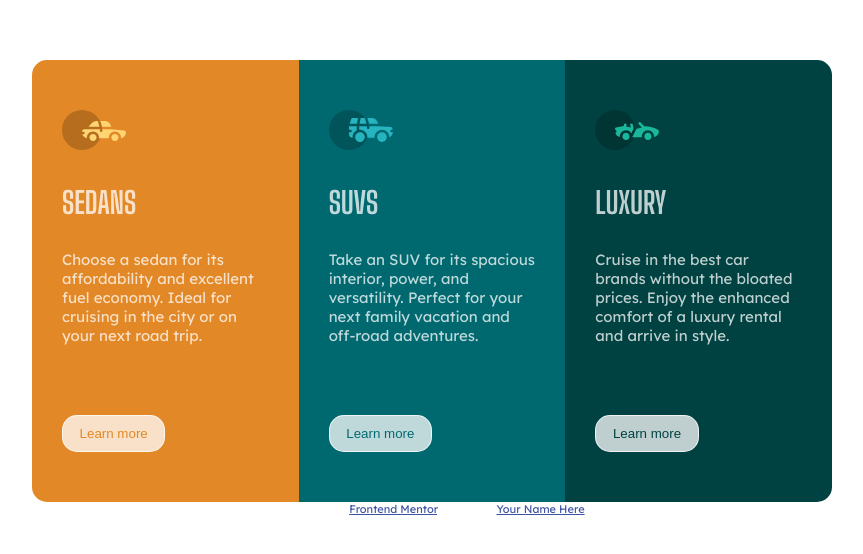
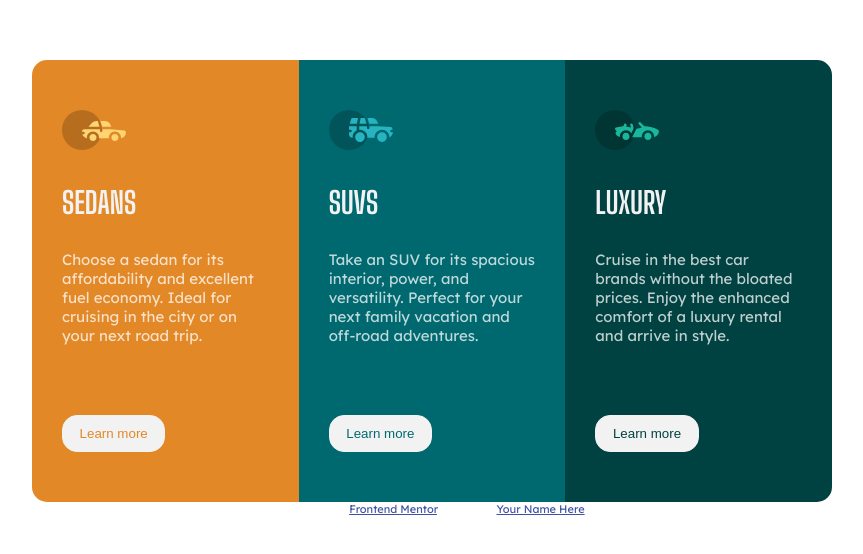
Before and after one commit to marcinsmok/3-column-preview-card-component-frontendmentor-challenge6, a plain HTML site: page index.html in a window 1280 px wide. Shown: the part 112-666 px from the top of the page, without its empty margins (208-1071 px from the left). Drawn offline with Linux system fonts and the light colour scheme.

Commit message:
styles edit

```diff
--- a/styles.css
+++ b/styles.css
@@ -60,6 +60,7 @@ h1 {
   font-weight: 400;
   font-family: "Big Shoulders Display", cursive;
   font-size: 3rem;
+  color: var(--VeryLightGrayBgHeadingsButtons);
 }
 
 p {
@@ -69,8 +70,8 @@ button {
   padding: 1rem;
   border-radius: 1.5rem;
   width: 50%;
-  border: 0.1rem solid var(--TransparentWhiteParagraphs);
-  background-color: var(--TransparentWhiteParagraphs);
+  border: 0.1rem solid var(--VeryLightGrayBgHeadingsButtons);
+  background-color: var(--VeryLightGrayBgHeadingsButtons);
 }
 
 .sedans button {
```
